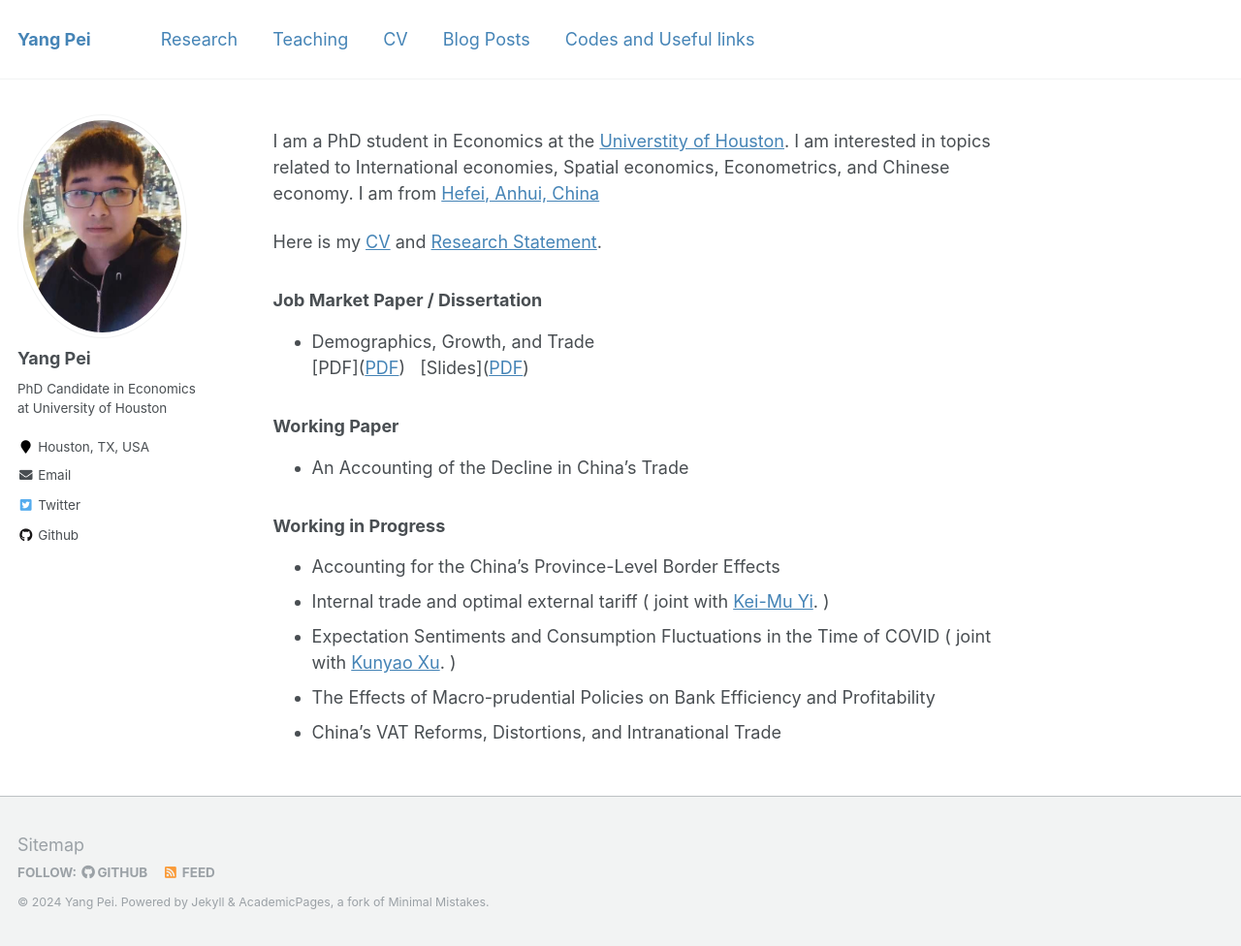
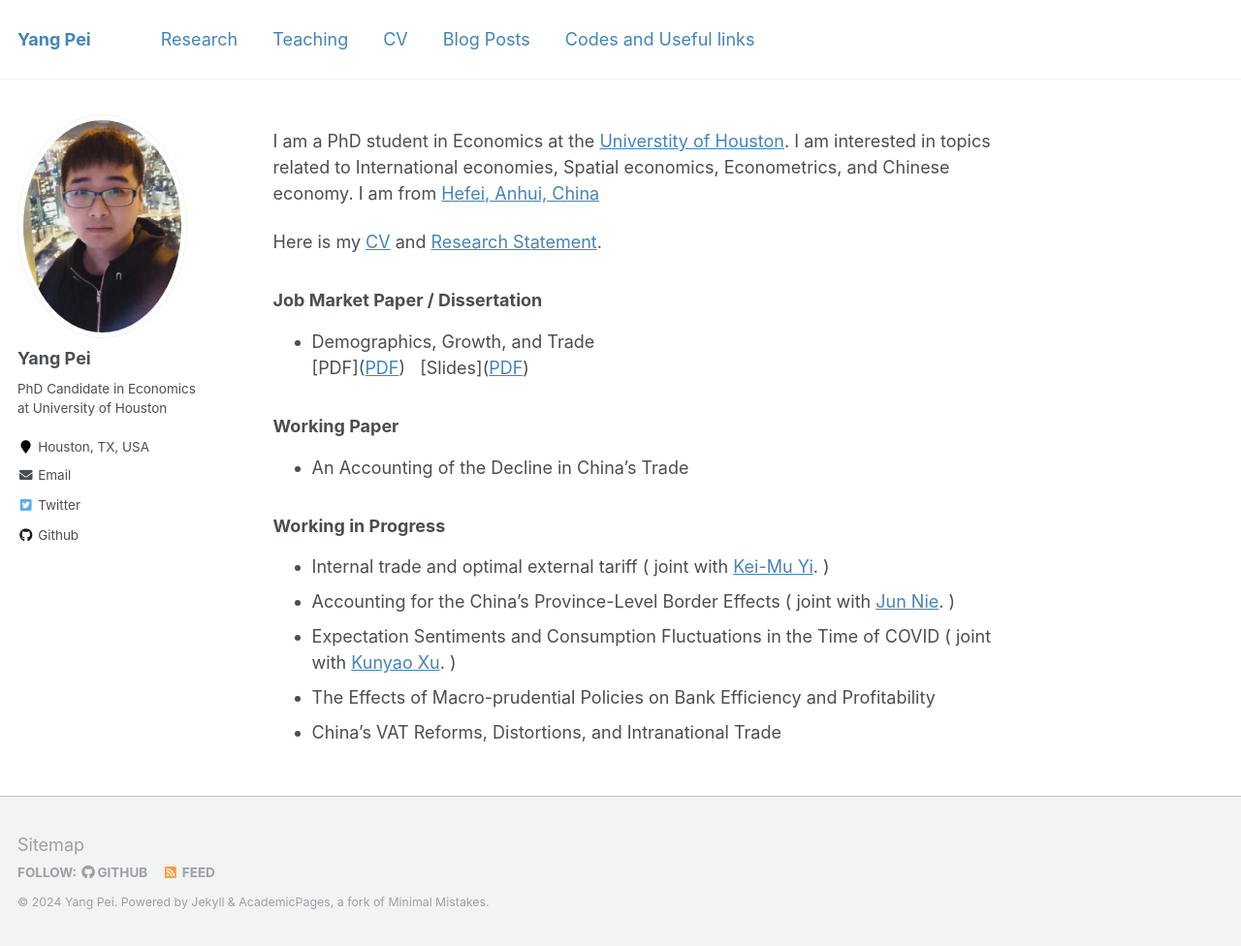
Before and after one commit to ypei1/ypei1.github.io, a Jekyll site: the page built from _pages/about.md, in a window 1280 px wide and 976 px high. Shown: the whole window at 97% size. Built offline with Jekyll 4.4.1, drawn with Linux system fonts in a browser that asks for light colours.

Commit message:
Update about.md

```diff
--- a/_pages/about.md
+++ b/_pages/about.md
@@ -20,11 +20,11 @@ Here is my <a href="/files/YANGPEI_cv.pdf">CV</a>  and  <a href="/files/YANGPEI_
 - An Accounting of the Decline in China's Trade
 
 ### Working in Progress
-- Accounting for the China's Province-Level Border Effects   <br>
-- Internal trade and optimal external tariff ( joint with [Kei-Mu Yi](https://sites.google.com/site/yikeimu2/home). )
-- Expectation Sentiments and Consumption Fluctuations in the Time of COVID ( joint with [Kunyao Xu](https://www.linkedin.com/in/richard-xu-econ/). )
-- The Effects of Macro-prudential Policies on Bank Efficiency and Profitability
-- China's VAT Reforms, Distortions, and Intranational Trade
+- Internal trade and optimal external tariff ( joint with [Kei-Mu Yi](https://sites.google.com/site/yikeimu2/home). )    <br>
+- Accounting for the China's Province-Level Border Effects ( joint with [Jun Nie](https://www.junnie27.com/). )    <br>
+- Expectation Sentiments and Consumption Fluctuations in the Time of COVID ( joint with [Kunyao Xu](https://www.linkedin.com/in/richard-xu-econ/). )    <br>
+- The Effects of Macro-prudential Policies on Bank Efficiency and Profitability    <br>
+- China's VAT Reforms, Distortions, and Intranational Trade   <br>
 
 
 <!-- ---
```
